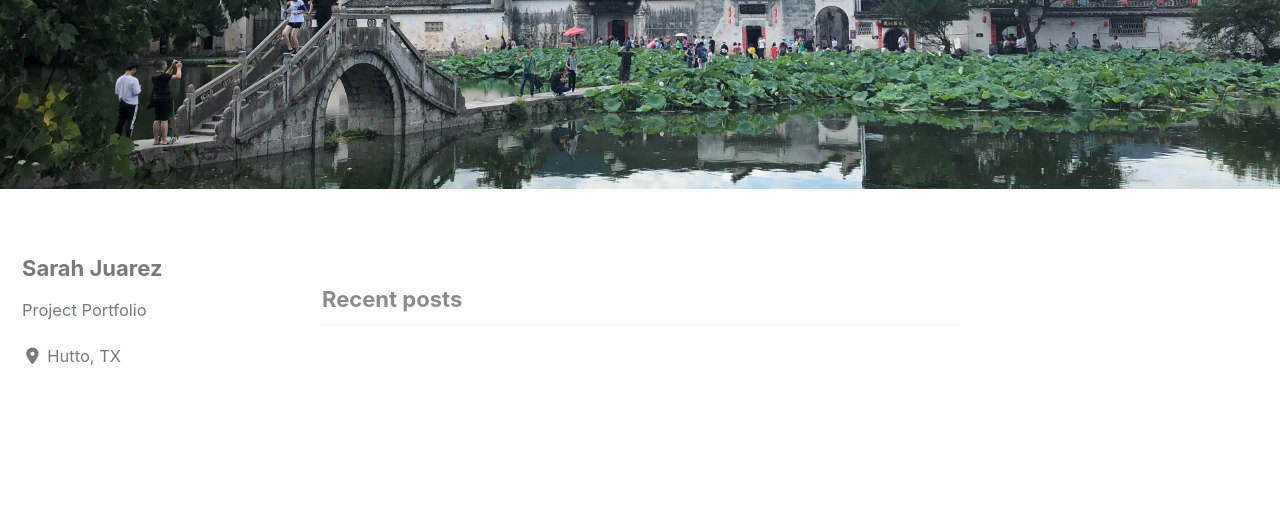
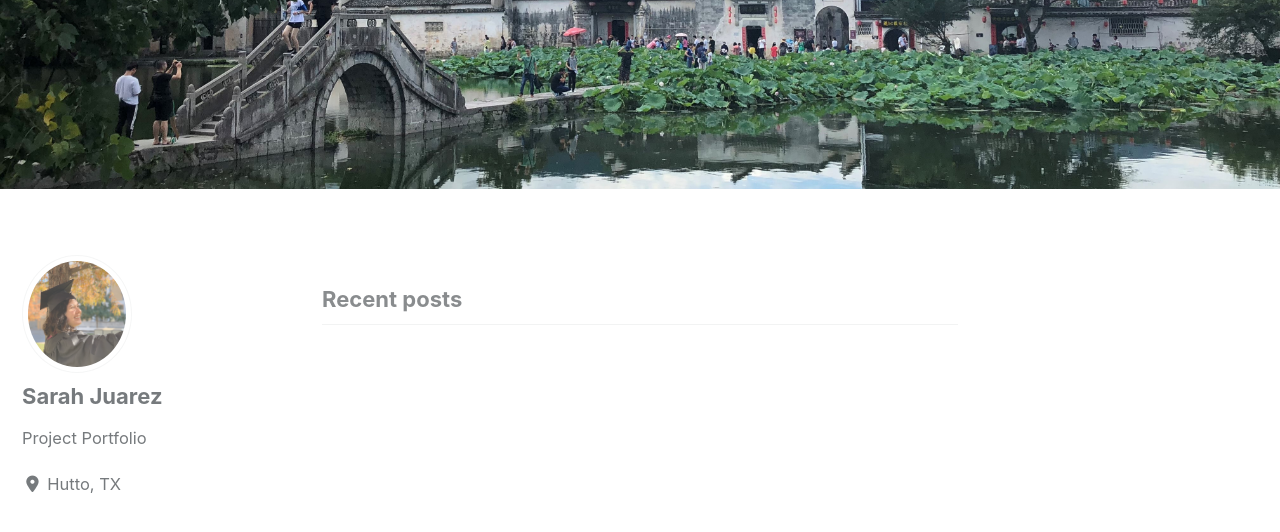
Before and after one commit to sarahajuarez11/sarahajuarez11.github.io, a Jekyll site: the page built from index.html, in a window 1280 px wide and 900 px high, scrolled down 355 px. Shown: the top 532 px of the window. Built offline with Jekyll 4.4.1, drawn with Linux system fonts in a browser that asks for light colours; cached includes are drawn as plain includes; nearby versions of some CDN libraries; the list of posts is cut into pages by our own code.

Commit message:
Added bio-pic.jpg

```diff
--- a/_config.yml
+++ b/_config.yml
@@ -108,7 +108,7 @@
 # Site Author
 author:
   name             : "Sarah Juarez"
-  avatar           : # path of avatar image, e.g. "/assets/images/bio-photo.jpg"
+  avatar           : "/images/bio-pic.jpg" # path of avatar image, e.g. "/assets/images/bio-photo.jpg"
   bio              : "Project Portfolio"
   location         : "Hutto, TX"
   email            :
```
Also changed, not shown: images/bio-pic.JPG (added).
